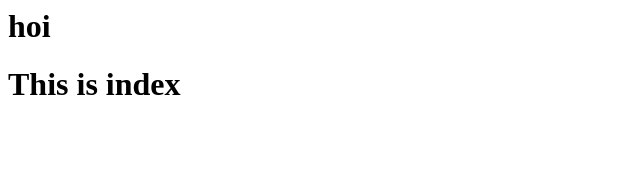
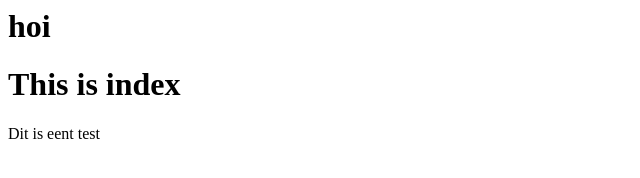
Before and after one commit to RyanBoersma/TNWAwsomeBLog, a plain HTML site: page index.html in a window 1280 px wide. Shown: the whole page, without its empty margins (0-640 px from the left). Drawn offline with Linux system fonts and the light colour scheme.

Commit message:
3rd push

```diff
--- a/index.html
+++ b/index.html
@@ -6,3 +6,5 @@
 
 <h1>hoi</h1>
 <h1>This is index</h1>
+
+<p>Dit is eent test</p>
```
